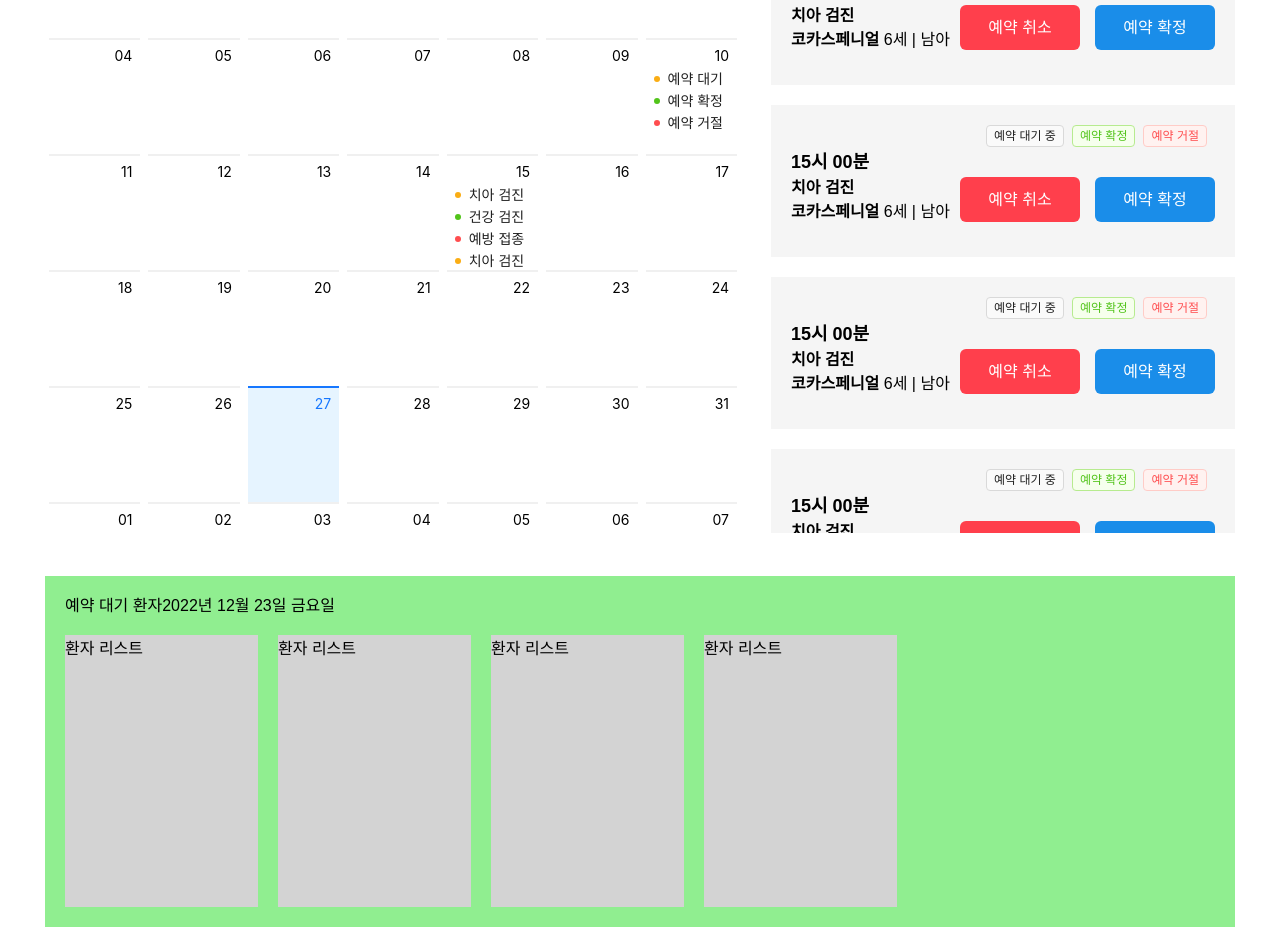
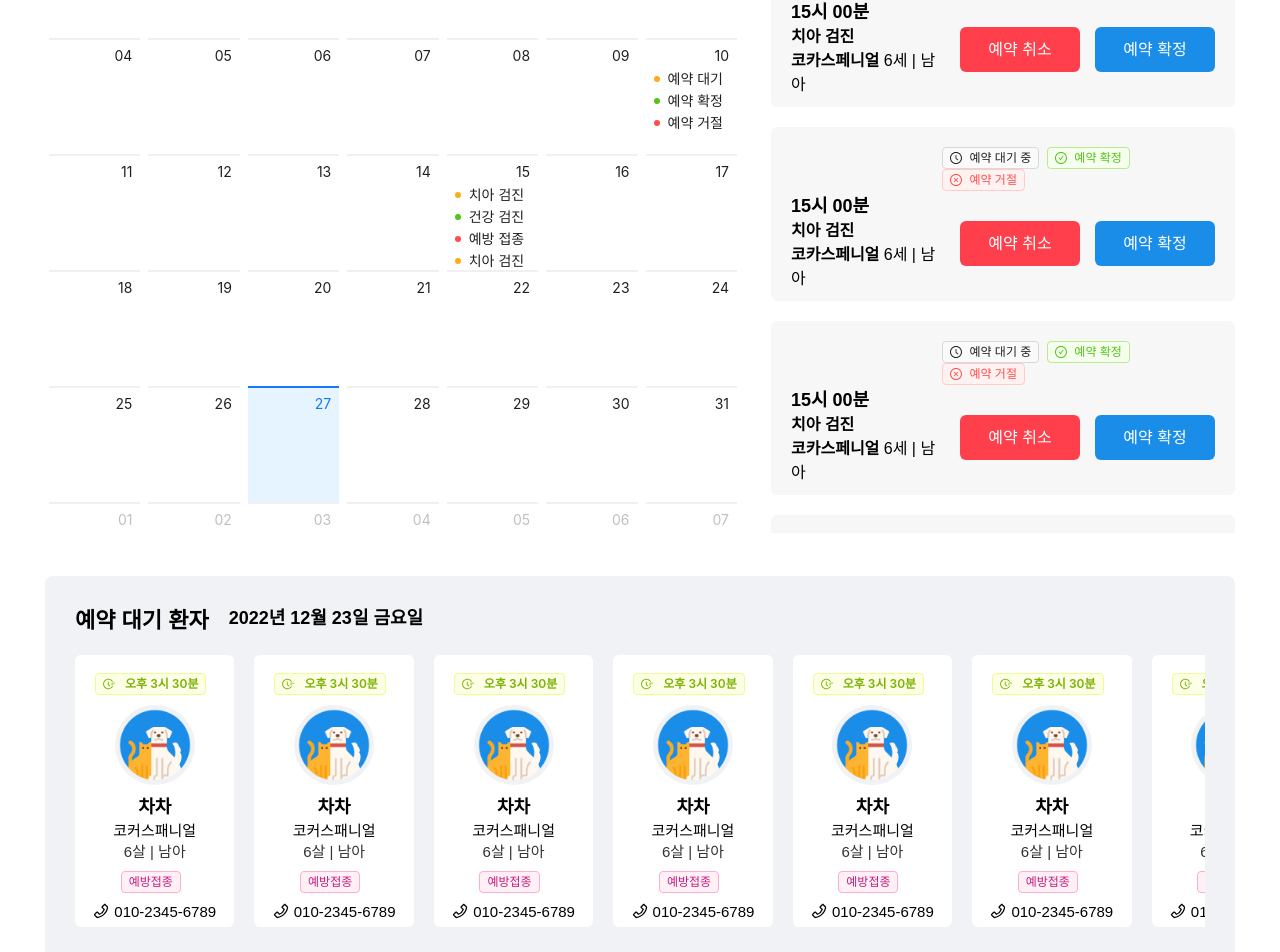
Before and after one commit to 0000FF-Team/hosPETal-hospital-Frontend, a React (Create React App) app: page /main in a window 1280 px wide. Shown: the part 227-1179 px from the top of the page. Built offline with nearby package versions, Linux system fonts and the light colour scheme.

Commit message:
메인 페이지 예약 대기 환자 리스트 추가

```diff
--- a/src/components/ScheduleItem/index.tsx
+++ b/src/components/ScheduleItem/index.tsx
@@ -1,3 +1,8 @@
+import {
+  CheckCircleOutlined,
+  ClockCircleOutlined,
+  CloseCircleOutlined,
+} from "@ant-design/icons";
 import { Tag } from "antd";
 import React from "react";
 import "../../styles/pages/main.scss";
@@ -17,9 +22,15 @@ export default function ScheduleItem() {
 
       <div className="main_item_right_wrapper">
         <div className="">
-          <Tag color="default">예약 대기 중</Tag>
-          <Tag color="success">예약 확정</Tag>
-          <Tag color="error">예약 거절</Tag>
+          <Tag icon={<ClockCircleOutlined />} color="default">
+            예약 대기 중
+          </Tag>
+          <Tag icon={<CheckCircleOutlined />} color="success">
+            예약 확정
+          </Tag>
+          <Tag icon={<CloseCircleOutlined />} color="error">
+            예약 거절
+          </Tag>
         </div>
 
         <div className="main_btn_wrapper">
--- /dev/null
+++ b/src/components/Tags/ColorfulTag.tsx
@@ -0,0 +1,30 @@
+import React from "react";
+import { Divider, Tag } from "antd";
+
+const App: React.FC = () => (
+  <>
+    <Divider orientation="left">Presets</Divider>
+    <div>
+      <Tag color="magenta">magenta</Tag>
+      <Tag color="red">red</Tag>
+      <Tag color="volcano">volcano</Tag>
+      <Tag color="orange">orange</Tag>
+      <Tag color="gold">gold</Tag>
+      <Tag color="lime">lime</Tag>
+      <Tag color="green">green</Tag>
+      <Tag color="cyan">cyan</Tag>
+      <Tag color="blue">blue</Tag>
+      <Tag color="geekblue">geekblue</Tag>
+      <Tag color="purple">purple</Tag>
+    </div>
+    <Divider orientation="left">Custom</Divider>
+    <div>
+      <Tag color="#f50">#f50</Tag>
+      <Tag color="#2db7f5">#2db7f5</Tag>
+      <Tag color="#87d068">#87d068</Tag>
+      <Tag color="#108ee9">#108ee9</Tag>
+    </div>
+  </>
+);
+
+export default App;
--- /dev/null
+++ b/src/components/WaitingListItem/index.tsx
@@ -0,0 +1,31 @@
+import { FieldTimeOutlined, PhoneOutlined } from "@ant-design/icons";
+import { Tag } from "antd";
+import React from "react";
+import "../../styles/pages/main.scss";
+
+export default function WaitingListItem() {
+  return (
+    <div className="waiting_list">
+      <div className="info_wrapper">
+        <h2 className="info_reserve_time">
+          <Tag color="lime">
+            <FieldTimeOutlined />
+            <span> 오후 3시 30분</span>
+          </Tag>
+        </h2>
+
+        <img className="profile" src="/images/logo/logo-3.png" />
+        <h2>차차</h2>
+        <div className="profile_species">코커스패니얼</div>
+        <div className="profile_age_sex">6살 | 남아</div>
+        <div className="info_category">
+          <Tag color="magenta">예방접종</Tag>
+        </div>
+        <div>
+          <PhoneOutlined />
+          <span className="info_specific">010-2345-6789</span>
+        </div>
+      </div>
+    </div>
+  );
+}
--- a/src/pages/main.tsx
+++ b/src/pages/main.tsx
@@ -3,6 +3,7 @@ import React from "react";
 import NoticeCalendar from "../components/Calendar";
 import ScheduleItem from "../components/ScheduleItem";
 import SimpleTable from "../components/Table/SimpleTable";
+import WaitingListItem from "../components/WaitingListItem";
 import "../styles/pages/main.scss";
 
 export default function MainPage() {
@@ -28,15 +29,14 @@ export default function MainPage() {
 
         <div className="waiting_list_wrapper">
           <div className="waiting_list_title_wrapper">
-            <h3>예약 대기 환자</h3>
-            <h3 className="">2022년 12월 23일 금요일</h3>
+            <h1>예약 대기 환자</h1>
+            <h2 className="today">2022년 12월 23일 금요일</h2>
           </div>
 
-          <div className="waiting_lists">
-            <div className="waiting_list">환자 리스트</div>
-            <div className="waiting_list">환자 리스트</div>
-            <div className="waiting_list">환자 리스트</div>
-            <div className="waiting_list">환자 리스트</div>
+          <div className="waiting_list_item_wrapper">
+            {[1, 2, 3, 4, 5, 6, 7, 8, 9, 10, 11, 12].map((el) => (
+              <WaitingListItem key={el} />
+            ))}
           </div>
         </div>
       </div>
--- a/src/styles/global.scss
+++ b/src/styles/global.scss
@@ -2,7 +2,6 @@
   box-sizing: border-box;
   outline: none;
   border: none;
-  color: #000;
   margin: 0;
 }
 body {
@@ -26,3 +25,9 @@ ul,
 li {
   padding-left: 0;
 }
+
+h1,
+h2,
+h3 {
+  padding-bottom: 0;
+}
--- a/src/styles/pages/main.scss
+++ b/src/styles/pages/main.scss
@@ -44,9 +44,10 @@
   display: flex;
   justify-content: space-between;
   align-items: flex-end;
-  background-color: $gray100;
+  background-color: $bg2;
   padding: 20px;
   margin-bottom: 20px;
+  border-radius: 6px;
 }
 
 .main_item_pet_info {
@@ -76,8 +77,9 @@
   display: flex;
   flex-direction: column;
   width: 100%;
-  padding: 20px;
-  background-color: lightgreen;
+  padding: 30px;
+  border-radius: 8px;
+  background-color: $bg3;
 }
 
 .waiting_list_title_wrapper {
@@ -85,13 +87,65 @@
   padding-bottom: 20px;
 }
 
-.waiting_lists {
+.today {
+  padding-left: 20px;
+}
+
+.waiting_list_item_wrapper {
+  cursor: pointer;
   display: flex;
+  overflow: scroll;
 }
 
 .waiting_list {
   width: 193px;
   height: 272px;
   margin-right: 20px;
-  background-color: lightgrey;
+  background-color: $white;
+  border-radius: 6px;
 }
+
+.info_wrapper {
+  display: flex;
+  flex-direction: column;
+  align-items: center;
+  padding: 15px;
+}
+
+.profile_wrapper {
+  display: flex;
+  flex-direction: column;
+  align-items: center;
+}
+
+.info_reserve_time {
+  padding: 0 5px;
+  margin-bottom: 10px;
+}
+
+.profile {
+  width: 80px;
+  height: 80px;
+  border-radius: 50px;
+  background-color: $bg3;
+  margin-bottom: 10px;
+}
+
+.profile_species {
+  font-size: 15px;
+}
+
+.profile_age_sex {
+  font-size: 15px;
+  color: $black3;
+  padding-bottom: 10px;
+}
+
+.info_category {
+  margin-bottom: 10px;
+}
+
+.info_specific {
+  padding-left: 5px;
+  font-size: 15px;
+}
```
